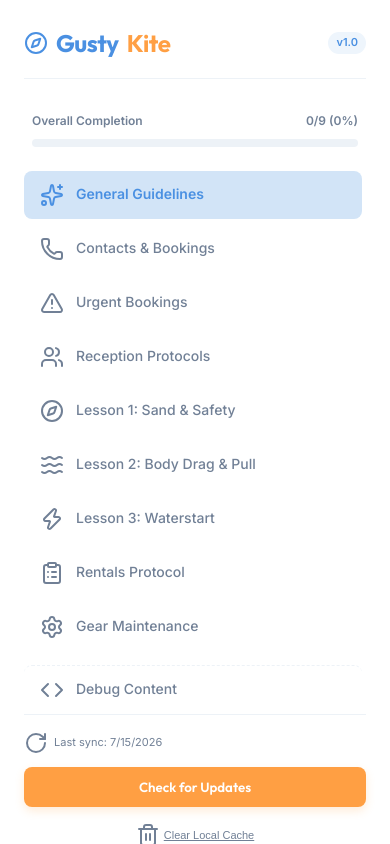
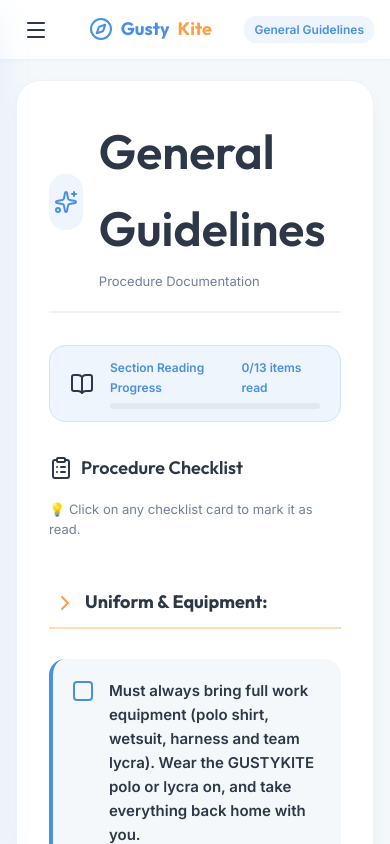
Before and after one commit to gustykite-hub/gk-procedures, a React (Vite) app: page / in a window 390 px wide. Shown: the top 844 px of the page. Built offline with nearby package versions, Linux system fonts and the light colour scheme.

Commit message:
fix: resolve mobile menu clipping, scrolling, and drawer navigation

```diff
--- a/src/App.jsx
+++ b/src/App.jsx
@@ -26,6 +26,7 @@
   } = useProgress();
 
   const [currentSectionId, setCurrentSectionId] = useState('pre-arriving');
+  const [mobileMenuOpen, setMobileMenuOpen] = useState(false);
   const [debugTab, setDebugTab] = useState('inspector'); // 'inspector' | 'raw'
   const [isUnlocked, setIsUnlocked] = useState(() => {
     return sessionStorage.getItem('gustykite_debug_unlocked') === 'true';
@@ -41,6 +42,7 @@
     if (mainContentRef.current) {
       mainContentRef.current.scrollTo(0, 0);
     }
+    window.scrollTo({ top: 0, behavior: 'smooth' });
   }, [currentSectionId]);
 
   // Helper for icons
@@ -78,6 +80,24 @@
 
   return (
     <div className="app-container">
+      {/* Mobile Sticky Navigation Top Bar */}
+      <header className="mobile-top-header">
+        <button
+          className="btn-mobile-menu"
+          onClick={() => setMobileMenuOpen(!mobileMenuOpen)}
+          aria-label="Toggle Navigation Menu"
+        >
+          {renderIcon(mobileMenuOpen ? 'X' : 'Menu', 'w-6 h-6')}
+        </button>
+        <div className="mobile-brand">
+          {renderIcon('Compass', 'w-6 h-6')}
+          Gusty<span>Kite</span>
+        </div>
+        <div className="mobile-section-badge">
+          {currentSectionId === 'changelog' ? 'Changelog' : currentSectionId === 'debug' ? 'Debug' : currentSection?.title || 'Menu'}
+        </div>
+      </header>
+
       {/* Sidebar Panel */}
       <Sidebar
         manualData={manualData}
@@ -90,6 +110,8 @@
         checkDocUpdates={checkDocUpdates}
         onDebugClick={handleDebugNavigation}
         onClearCache={clearLocalCache}
+        isOpen={mobileMenuOpen}
+        onClose={() => setMobileMenuOpen(false)}
       />
 
       {/* Main Panel */}
--- a/src/components/Sidebar.jsx
+++ b/src/components/Sidebar.jsx
@@ -11,7 +11,9 @@
   loading,
   checkDocUpdates,
   onDebugClick,
-  onClearCache
+  onClearCache,
+  isOpen,
+  onClose
 }) {
   const [syncMessage, setSyncMessage] = useState('');
 
@@ -42,8 +44,32 @@
     }
   };
 
+  const handleSelectSection = (id) => {
+    setCurrentSectionId(id);
+    if (onClose) onClose();
+  };
+
+  const handleDebugSelect = () => {
+    if (onDebugClick) {
+      onDebugClick();
+    } else {
+      setCurrentSectionId('debug');
+    }
+    if (onClose) onClose();
+  };
+
   return (
-    <aside className="sidebar">
+    <>
+      {/* Mobile Backdrop Overlay */}
+      {isOpen && (
+        <div
+          className="sidebar-overlay"
+          onClick={onClose}
+          aria-hidden="true"
+        />
+      )}
+
+      <aside className={`sidebar ${isOpen ? 'mobile-open' : ''}`}>
         {/* Brand & Logo */}
         <div className="brand-section">
           <div className="brand-logo">
@@ -51,6 +77,15 @@
             Gusty<span>Kite</span>
           </div>
           <div className="version-badge">v{version}</div>
+          {onClose && (
+            <button
+              className="btn-mobile-close"
+              onClick={onClose}
+              aria-label="Close Navigation Menu"
+            >
+              {renderIcon('X', 'w-5 h-5')}
+            </button>
+          )}
         </div>
 
         {/* Progress Bar */}
@@ -81,7 +116,7 @@
               <li
                 key={section.id}
                 className={`nav-item ${isActive ? 'active' : ''}`}
-              onClick={() => setCurrentSectionId(section.id)}
+                onClick={() => handleSelectSection(section.id)}
               >
                 <span className="nav-item-icon">
                   {renderIcon(section.icon, 'w-4 h-4')}
@@ -98,13 +133,7 @@
           {/* Debug Content Link */}
           <li
             className={`nav-item ${currentSectionId === 'debug' ? 'active' : ''}`}
-          onClick={() => {
-            if (onDebugClick) {
-              onDebugClick();
-            } else {
-              setCurrentSectionId('debug');
-            }
-          }}
+            onClick={handleDebugSelect}
             style={{ borderTop: '1px dashed var(--border-color)', marginTop: '8px' }}
           >
             <span className="nav-item-icon">
@@ -170,5 +199,6 @@
           </button>
         </div>
       </aside>
+    </>
   );
 }
--- a/src/index.css
+++ b/src/index.css
@@ -729,26 +729,154 @@
   }
 }
 
+/* Mobile Navigation Header & Overlay Controls (Desktop defaults) */
+.mobile-top-header {
+  display: none;
+}
+
+.btn-mobile-close {
+  display: none;
+}
+
+.sidebar-overlay {
+  display: none;
+}
+
 /* Mobile Responsiveness */
 @media (max-width: 992px) {
+  html, body {
+    height: auto;
+    overflow-x: hidden;
+    overflow-y: auto;
+  }
+
   .app-container {
     flex-direction: column;
+    height: auto;
+    min-height: 100vh;
+    overflow: visible;
+  }
+
+  .mobile-top-header {
+    display: flex;
+    align-items: center;
+    justify-content: space-between;
+    height: 60px;
+    padding: 0 16px;
+    background-color: var(--bg-secondary);
+    border-bottom: 1px solid var(--border-color);
+    position: sticky;
+    top: 0;
+    z-index: 110;
+    box-shadow: var(--shadow-sm);
+  }
+
+  .btn-mobile-menu {
+    background: none;
+    border: none;
+    color: var(--text-main);
+    cursor: pointer;
+    padding: 8px;
+    border-radius: var(--border-radius-sm);
+    display: flex;
+    align-items: center;
+    justify-content: center;
+    transition: background-color var(--transition-fast);
+  }
+
+  .btn-mobile-menu:hover {
+    background-color: var(--primary-blue-pastel);
+    color: var(--primary-blue);
+  }
+
+  .mobile-brand {
+    display: flex;
+    align-items: center;
+    gap: 8px;
+    font-size: 18px;
+    font-weight: 700;
+    font-family: var(--font-heading);
+    color: var(--primary-blue);
+  }
+
+  .mobile-brand span {
+    color: var(--primary-orange);
+  }
+
+  .mobile-section-badge {
+    max-width: 140px;
+    white-space: nowrap;
+    overflow: hidden;
+    text-overflow: ellipsis;
+    font-size: 12px;
+    font-weight: 600;
+    background-color: var(--primary-blue-pastel);
+    color: var(--primary-blue);
+    padding: 4px 10px;
+    border-radius: 12px;
+  }
+
+  .btn-mobile-close {
+    display: flex;
+    align-items: center;
+    justify-content: center;
+    background: none;
+    border: none;
+    color: var(--text-muted);
+    cursor: pointer;
+    padding: 6px;
+    border-radius: 50%;
+    margin-left: auto;
+    transition: background-color var(--transition-fast);
+  }
+
+  .btn-mobile-close:hover {
+    background-color: var(--primary-orange-pastel-deep);
+    color: var(--primary-orange-hover);
+  }
+
+  .sidebar-overlay {
+    display: block;
+    position: fixed;
+    top: 0;
+    left: 0;
+    right: 0;
+    bottom: 0;
+    background-color: rgba(15, 23, 42, 0.5);
+    backdrop-filter: blur(4px);
+    z-index: 145;
+    animation: fadeIn 0.2s ease;
   }
 
   .sidebar {
-    width: 100%;
-    height: auto;
-    position: relative;
-    border-right: none;
-    border-bottom: 1px solid var(--border-color);
+    position: fixed;
+    top: 0;
+    left: 0;
+    bottom: 0;
+    width: 310px;
+    max-width: 85vw;
+    height: 100vh;
+    z-index: 150;
+    border-right: 1px solid var(--border-color);
+    border-bottom: none;
+    transform: translateX(-100%);
+    transition: transform var(--transition-normal);
+    box-shadow: var(--shadow-lg);
+    overflow-y: auto;
+  }
+
+  .sidebar.mobile-open {
+    transform: translateX(0);
   }
 
   .main-content {
     height: auto;
+    min-height: calc(100vh - 60px);
+    overflow-y: visible;
   }
 
   .content-wrapper {
-    padding: 24px 16px;
+    padding: 20px 16px 40px;
   }
 }
 
```
Lines whose indentation alone changed are shown as unchanged.
